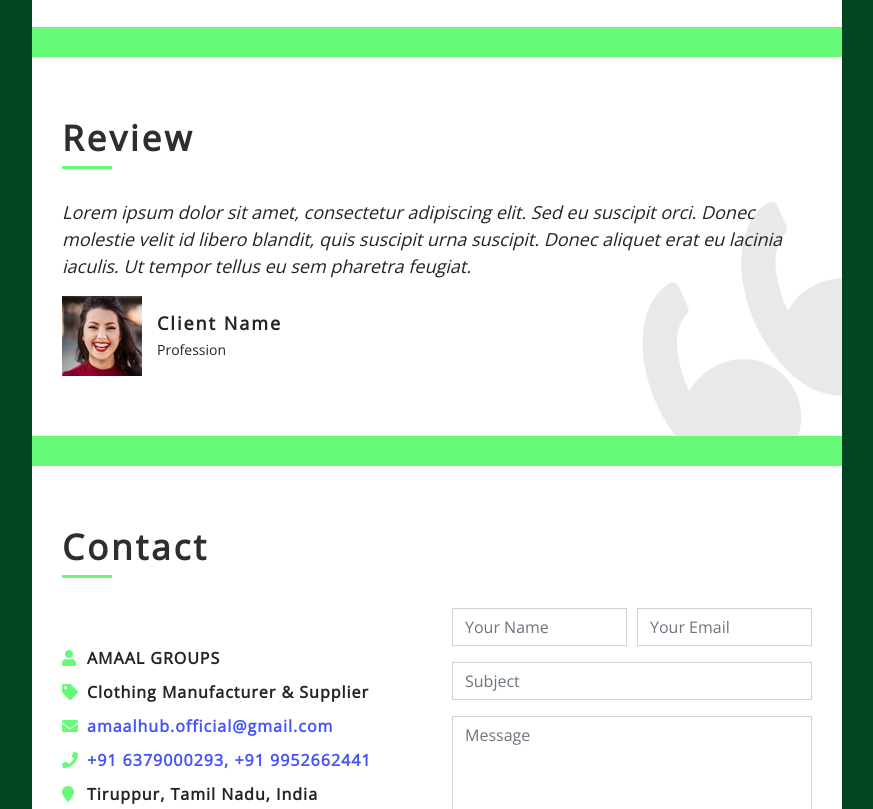
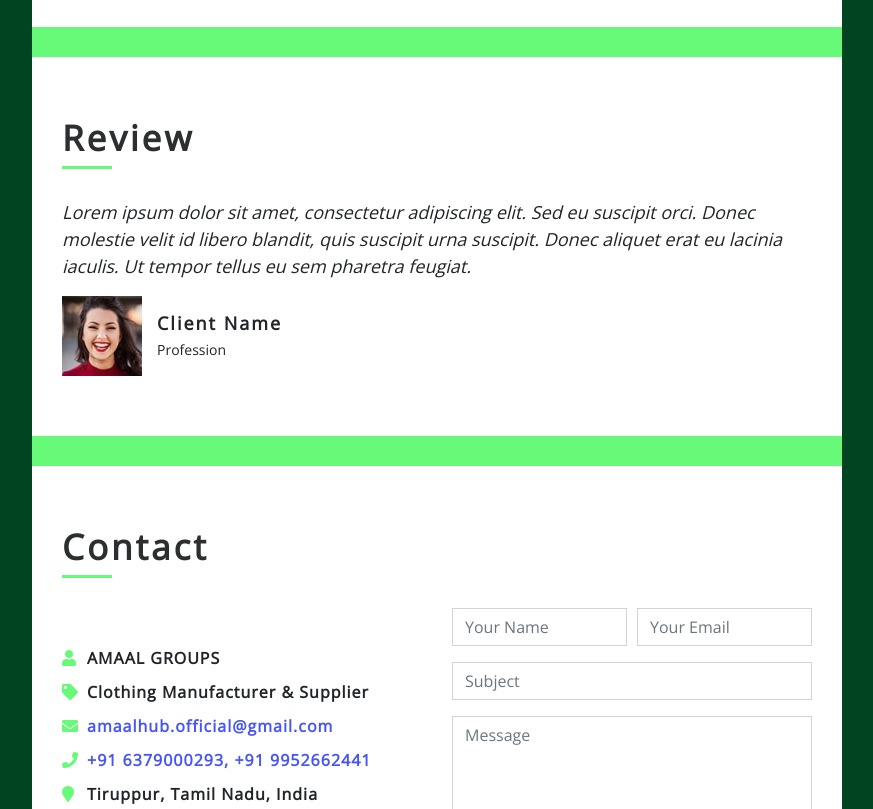
Before and after one commit to likehamza20-cmyk/Amaalhub-website, a plain HTML site: page index.html in a window 1280 px wide. Shown: the part 3156-3965 px from the top of the page, without its empty margins (368-1241 px from the left). Drawn offline with nearby package versions, Linux system fonts and the light colour scheme.

Commit message:
Update style.css
Signed-off-by: likehamza20-cmyk <likehamza20@gmail.com>

```diff
--- a/css/style.css
+++ b/css/style.css
@@ -853,7 +853,7 @@ a:focus {
 .review .content-inner {
     position: relative;
     padding: 60px 30px;
-    background: url(../img/quote.png) right bottom no-repeat;
+    background: url() right bottom no-repeat;
 }
 
 .review .review-text p {
```
